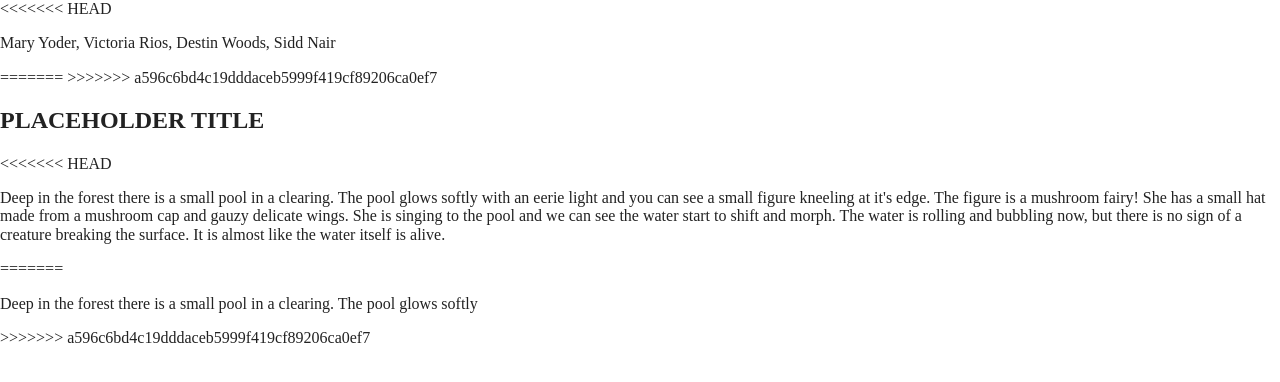
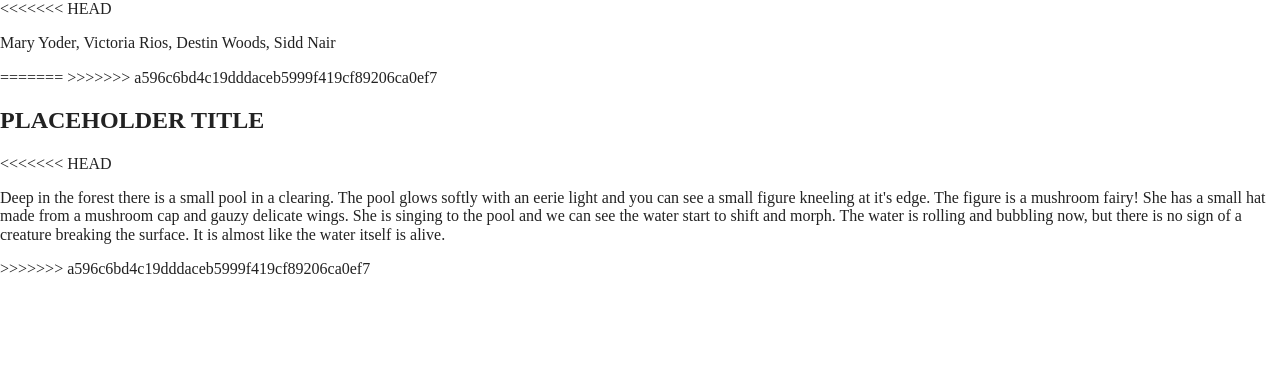
Before and after one commit to maryvalentiney/exquisite-corpse, a website built with Parcel: page index.html in a window 1280 px wide. Built offline with nearby package versions, Linux system fonts and the light colour scheme.

Commit message:
testagain

```diff
--- a/index.html
+++ b/index.html
@@ -39,8 +39,6 @@
 <<<<<<< HEAD
       <p>Deep in the forest there is a small pool in a clearing. The pool glows softly with an eerie light and you can see a small figure kneeling at it's edge. The figure is a mushroom fairy! She has a small hat made from a mushroom cap and gauzy
         delicate wings. She is singing to the pool and we can see the water start to shift and morph. The water is rolling and bubbling now, but there is no sign of a creature breaking the surface. It is almost like the water itself is alive.</p>
-=======
-  <p>Deep in the forest there is a small pool in a clearing. The pool glows softly</p>
   <p></p>
 >>>>>>> a596c6bd4c19dddaceb5999f419cf89206ca0ef7
     </section>
```
